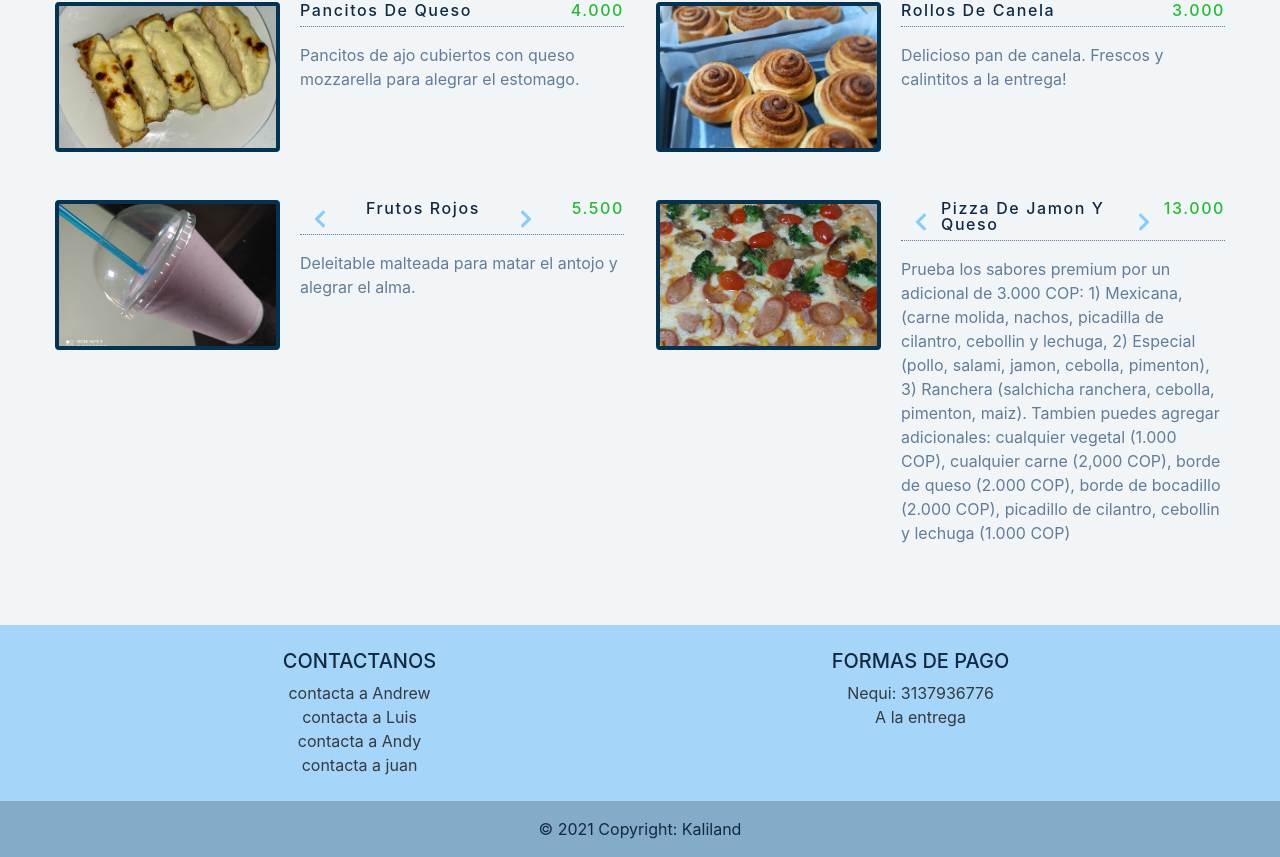
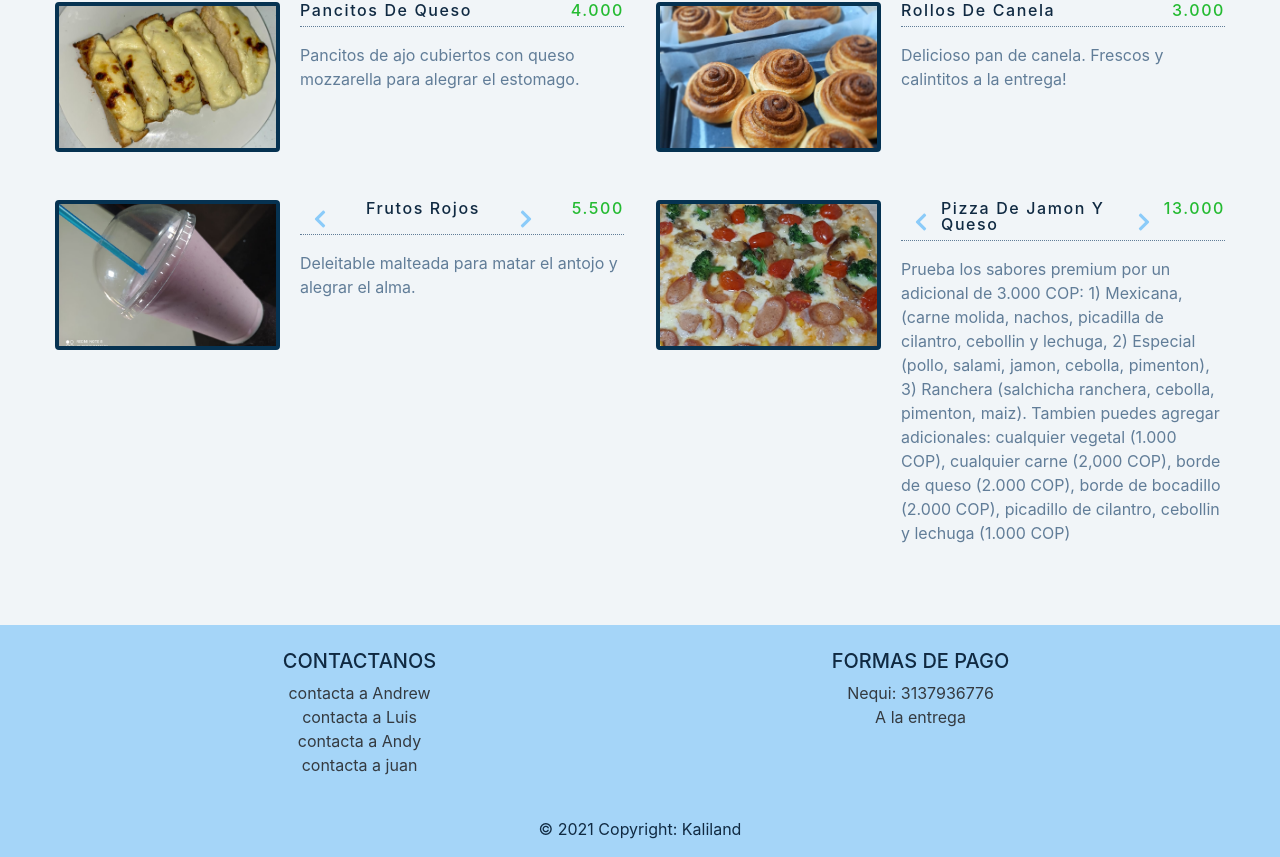
Before and after one commit to AndrewKalil/menu_kaliland, a React (Create React App) app: page / in a window 1280 px wide. Shown: the part 677-1534 px from the top of the page. Built offline with nearby package versions, Linux system fonts and the light colour scheme.

Commit message:
cahnging a color

```diff
--- a/src/Footer.js
+++ b/src/Footer.js
@@ -32,7 +32,7 @@ const Footer = () => {
                 </div>
             </div>
 
-            <div className="text-center p-3" style={{backgroundColor: "rgba(0, 0, 0, 0.2)"}}>
+            <div className="text-center p-3 footer-copyright">
                 © 2021 Copyright: Kaliland
             </div>
         </footer>
--- a/src/index.css
+++ b/src/index.css
@@ -263,3 +263,7 @@ Menu
 .footer {
     background-color: var(--clr-primary-8);
 }
+
+/* .footer > .footer-copyright {
+    background-color: var(--clr-primary-4);
+} */
```
